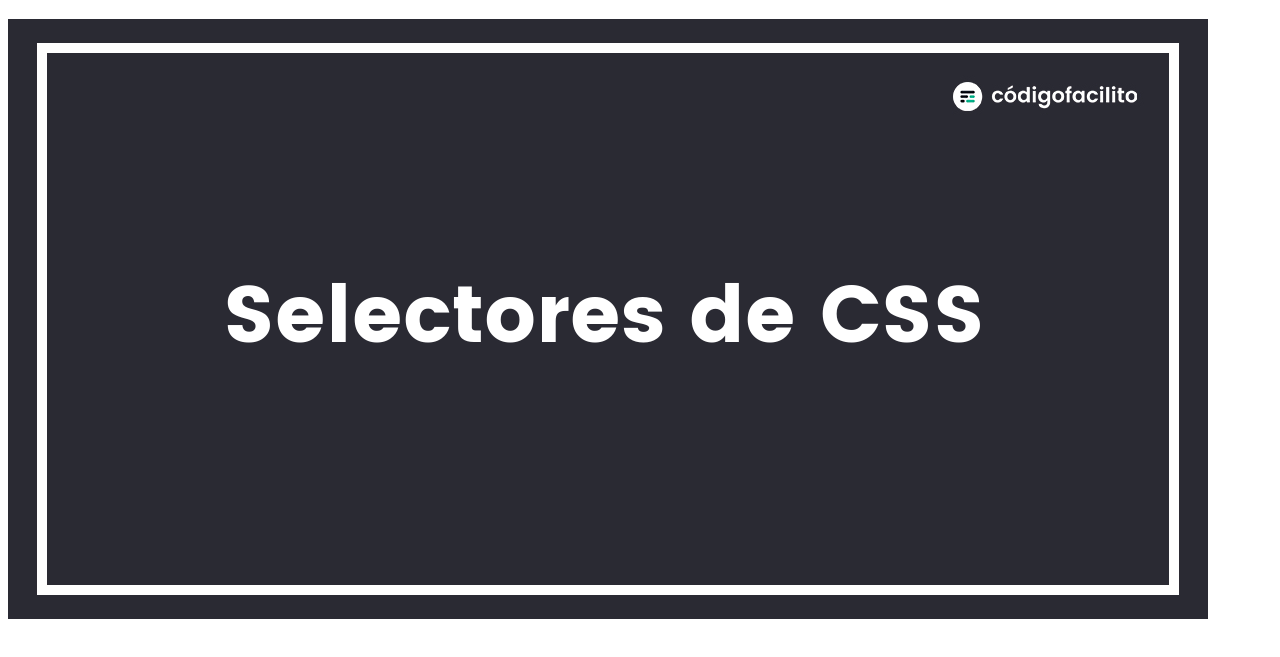
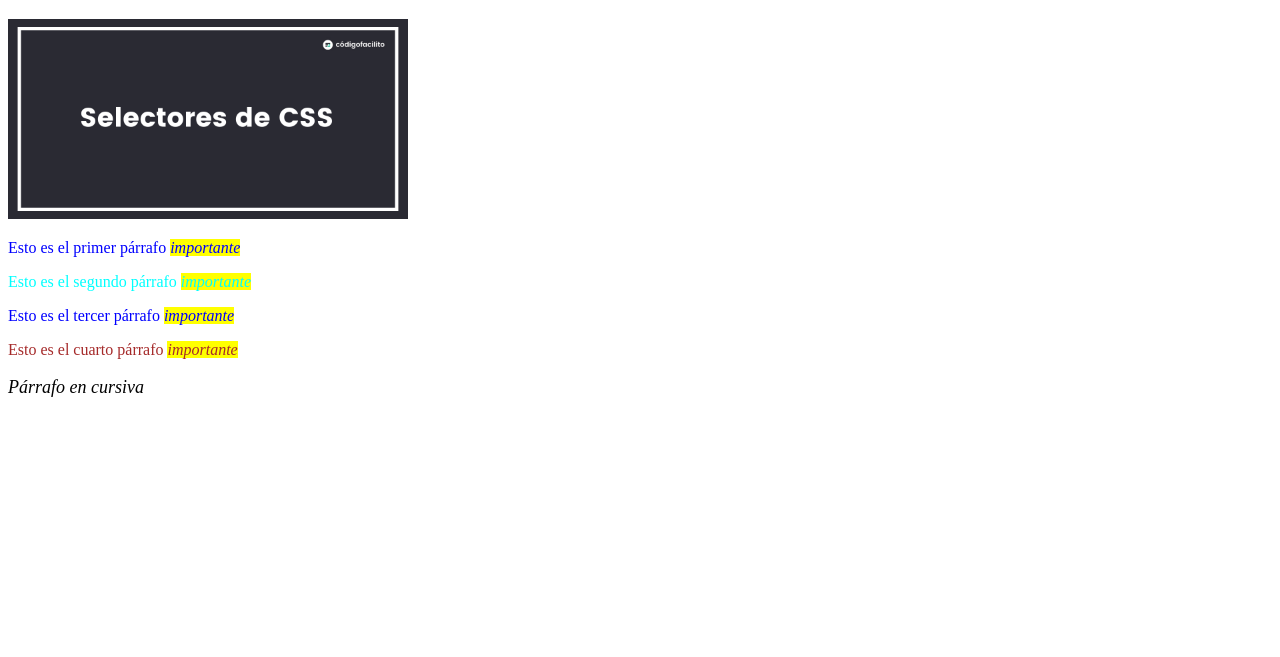
Before and after one commit to Zels14/Ejercicios_1EVAL_HTMLyCSS_APPWEB_SAMUELDIAZ, a plain HTML site: page CSS-Selectores/index.html in a window 1280 px wide. Shown: the part 61-718 px from the top of the page. Drawn offline with Linux system fonts and the light colour scheme.

Commit message:
css selectores

```diff
--- a/CSS-Selectores/index.html
+++ b/CSS-Selectores/index.html
@@ -5,11 +5,16 @@
     <meta http-equiv="X-UA-Compatible" content="IE=edge">
     <meta name="viewport" content="width=device-width, initial-scale=1.0">
     <title>CSS Selectores</title>
+    <link rel="stylesheet" href="style.css">
 </head>
 <body>
     <h1>Ejercicios selectores</h1>
-    <img src="img/42.png">
-
+    <img src="img/42.png" alt="imagenselectores" height="200" >
+    <p class="parrafosimpares">Esto es el primer párrafo <em>importante</em></p>
+    <p id="parrafo2">Esto es el segundo párrafo <em>importante</em></p>
+    <p class="parrafosimpares">Esto es el tercer párrafo <em>importante</em></p>
+    <p id="parrafo4">Esto es el cuarto párrafo <em>importante</em></p>
+    <p class="parrafonuevo"> Párrafo en cursiva </p>
 
 </body>
 </html>
--- a/CSS-Selectores/style.css
+++ b/CSS-Selectores/style.css
@@ -0,0 +1,16 @@
+.parrafosimpares{
+    color: blue;
+}
+#parrafo2{
+    color: aqua;
+}
+#parrafo4{
+    color: brown;
+}
+p em {
+    background-color: yellow;
+}
+p.parrafonuevo{
+    font-style: oblique;
+    font-size: large;
+}
```
